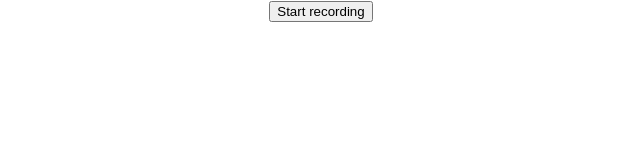
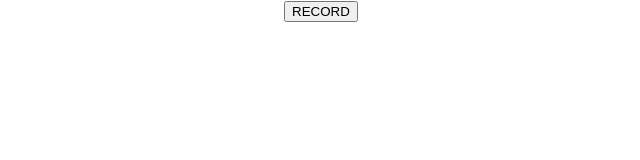
Before and after one commit to boytsovevg/audio-message, a React (Create React App) app: page / in a window 1280 px wide. Shown: the top 160 px of the page, without its empty margins (319-959 px from the left). Built offline with nearby package versions, Linux system fonts and the light colour scheme.

Commit message:
add record and stop buttons

```diff
--- /dev/null
+++ b/src/pages/record/components/Buttons/Buttons.jsx
@@ -0,0 +1,8 @@
+import React from 'react';
+
+export const Buttons = ({isRecording, startRecord, stopRecord}) => {
+
+  return isRecording ?
+    <button onClick={stopRecord}>STOP</button> :
+    <button onClick={startRecord}>RECORD</button>;
+};
--- a/src/pages/record/components/Record/Record.jsx
+++ b/src/pages/record/components/Record/Record.jsx
@@ -1,9 +1,19 @@
-import React from 'react';
+import React, { Component } from 'react';
+import { Buttons } from '..';
 
-export const Record = () => {
+export class Record extends Component {
 
-  const recordAudio = () =>
-    new Promise(async resolve => {
+  state = {
+    isRecording: false
+  };
+
+  componentDidMount() {
+    this.recorder = null;
+  }
+
+
+  prepareRecorder() {
+    return new Promise(async resolve => {
       const stream = await navigator.mediaDevices.getUserMedia({ audio: true });
       const mediaRecorder = new MediaRecorder(stream);
       const audioChunks = [];
@@ -29,19 +39,26 @@ export const Record = () => {
 
       resolve({ start, stop });
     });
+  }
 
-  const sleep = time => new Promise(resolve => setTimeout(resolve, time));
+  async recordAudio() {
+    this.recorder = await this.prepareRecorder();
+    this.setState(() => ({ isRecording: true }));
+    this.recorder.start();
+  }
 
-  const record = async () => {
-    const recorder = await recordAudio();
-    recorder.start();
-    await sleep(3000);
-    const audio = await recorder.stop();
+  async stopRecord() {
+    const audio = await this.recorder.stop();
+    this.setState(() => ({ isRecording: false }));
     audio.play();
-    await sleep(3000);
-  };
+  }
 
-  return <div>
-    <button onClick={record}>Start recording</button>
-  </div>;
-};
+  render() {
+    return <Buttons
+      isRecording={this.state.isRecording}
+      startRecord={() => this.recordAudio()}
+      stopRecord={() => this.stopRecord()}
+    />
+  }
+
+}
--- a/src/pages/record/components/index.js
+++ b/src/pages/record/components/index.js
@@ -1 +1,2 @@
 export { Record } from './Record/Record';
+export { Buttons } from './Buttons/Buttons';
```
